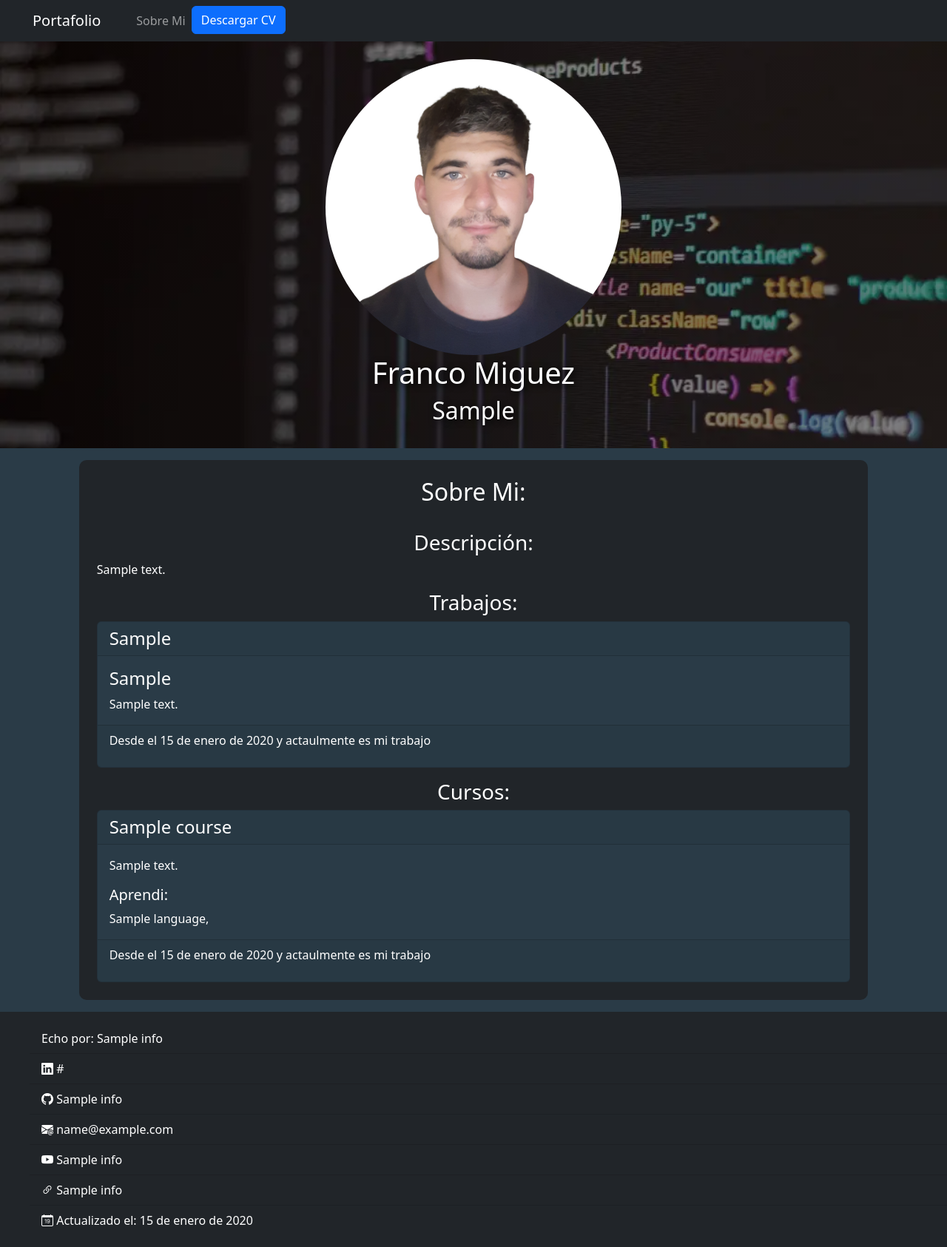
After one commit to Franco-Miguez/portafolio, a Django app: template about_me/templates/about-me.html in a window 1280 px wide. The commit adds this page. Shown: the whole page at 74% size. Run offline with Django 4.2, Linux system fonts and the light colour scheme; tables that the repository leaves empty hold one stand-in row (values such as "Sample post"); the template is opened without the code that fills it: values that come from a table or form of the project are taken from there, most other values are stand-ins (such as "Sample title", 1, 10 or a date in 2020); parts of the project's set-up code (start-up, migrations or seed data) failed here and were passed over; some libraries are stand-ins or nearby versions.

Commit message:
add tempalte about-me and config footer.html

```diff
--- a/MiPortafolio/settings.py
+++ b/MiPortafolio/settings.py
@@ -106,7 +106,7 @@ AUTH_PASSWORD_VALIDATORS = [
 # Internationalization
 # https://docs.djangoproject.com/en/4.1/topics/i18n/
 
-LANGUAGE_CODE = 'en-us'
+LANGUAGE_CODE = 'es-es'
 
 TIME_ZONE = 'UTC'
 
--- a/MiPortafolio/urls.py
+++ b/MiPortafolio/urls.py
@@ -16,11 +16,13 @@ Including another URLconf
 from django.contrib import admin
 from django.urls import path, include
 import portafolio
+import about_me
 from django.conf import settings
 
 urlpatterns = [
     path('admin/', admin.site.urls),
     path('', include('portafolio.urls')),
+    path('', include('about_me.urls')),
 ]
 
 if settings.DEBUG:
--- a/about_me/models.py
+++ b/about_me/models.py
@@ -35,9 +35,10 @@ class Course(models.Model):
 
 class Info(models.Model):
     name = models.CharField(verbose_name="Nombre completo", max_length=20)
-    image_front = models.ImageField(verbose_name="Imagen perfil", upload_to="media/image")
+    image_front = models.ImageField(verbose_name="Imagen perfil",upload_to="media/image")
     image_logo = models.ImageField(verbose_name="Imagen Logo", upload_to="media/image")
     job = models.CharField(verbose_name="Puesto", max_length=200)
+    description = RichTextField(verbose_name="Descripción", null=True)
     linkedin_link = models.URLField(verbose_name="Link Linkedin")
     linkedin_name = models.CharField(verbose_name="Nombre linkedin", max_length=50)
     github_link = models.URLField(verbose_name="Link Github")
--- /dev/null
+++ b/about_me/templates/about-me.html
@@ -0,0 +1,59 @@
+{% extends 'layout.html' %}
+
+{% block content %}
+    <div class="content d-flex justify-content-center">
+        <div class="col-12 col-md-10 bg-dark p-4 my-3" style="border-radius: 10px;">
+            <h2 class="text-center pb-4">Sobre Mi:</h2>
+            {% if not info %}
+                <h3 class="text-center">No se a agregado Información</h3>
+            {% else %}
+                <h3 class=" text-center">Descripción:</h3>
+                <p>{{info.description|safe}}</p>
+
+                <h3 class=" text-center">Trabajos:</h3>
+                {% for work in works%}
+                    <div class="card bg-dark-second mt-2">
+                        <h4 class="card-header">{{work.company}}</h4>
+                        <div class="card-body">
+                            <h4 class="card-title ">{{work.job}}</h4>
+                            <p class="card-text">{{work.description|safe}}</p>
+                        </div>
+                        <div class="card-footer">
+                            <p>
+                                Desde el {{work.start_work}}
+                                {% if work.working%}
+                                    y actaulmente es mi trabajo
+                                {% else %}
+                                    Hasta {{work.end_work}}
+                                {% endif %}
+                            </p>
+                        </div>
+                    </div>
+                {% endfor %}
+                <h3 class=" text-center mt-3">Cursos:</h3>
+                {% for course in courses%}
+                    <div class="card bg-dark-second mt-2">
+                        <h4 class="card-header">{{course.name}}</h4>
+                        <div class="card-body">
+                            <p class="card-text">{{course.description|safe}}</p>
+                            <h5>Aprendi:</h5>
+                            {% for language in course.languages.all%}
+                                <span>{{language}},</span>
+                            {% endfor %}
+                        </div>
+                        <div class="card-footer">
+                            <p>
+                                Desde el {{course.start_course}}
+                                {% if course.studying%}
+                                    y actaulmente es mi trabajo
+                                {% else %}
+                                    Hasta {{course.end_course}}
+                                {% endif %}
+                            </p>
+                        </div>
+                    </div>
+                {% endfor %}
+            {% endif %}
+        </div>
+    </div>
+{% endblock %}
--- /dev/null
+++ b/about_me/urls.py
@@ -0,0 +1,7 @@
+from django.urls import path
+from . import views
+
+urlpatterns = [
+    path('about-me/', views.index, name="about-me"),
+
+]
--- a/portafolio/templates/index.html
+++ b/portafolio/templates/index.html
@@ -3,7 +3,7 @@
 
 
 {% block content %}
-    <h2 class="text-center pt-3">Projectos:</h2>
+    <h2 class="text-center mt-4">Projectos:</h2>
     <div class="row row-cols-1 row-cols-md-3 g-4 justify-content-center py-3">
     {% if not projects %}
         <h3>No hay proyectos agregados</h3>
--- a/portafolio/templates/layout.html
+++ b/portafolio/templates/layout.html
@@ -11,7 +11,7 @@
     <link rel="stylesheet" href="{% static 'css/bootstrap.css'%}">
     <link rel="stylesheet" href="https://cdn.jsdelivr.net/npm/bootstrap-icons@1.10.3/font/bootstrap-icons.css">
     <link rel="stylesheet" href="{% static 'css/style.css'%}">
-    <script src="{% static 'js/bootstrap.js' %}"></script>
+
 
     <!-- Open Graph -->
     <meta property="og:title" content="Portafolio Franco Miguez">
@@ -29,5 +29,6 @@
     {% endblock %}
 
     {% include 'parts_web/footer.html'%}
+    <script src="{% static 'js/bootstrap.js' %}"></script>
 </body>
 </html>
--- a/portafolio/templates/parts_web/footer.html
+++ b/portafolio/templates/parts_web/footer.html
@@ -1,39 +1,39 @@
 <footer class="py-3 text-white bg-dark">
     <ul class="list-group list-group-flush">
-        <li class="list-group-item bg-dark text-white">Echo por: Franco Miguez</li>
+        <li class="list-group-item bg-dark text-white">Echo por: {{info.name}}</li>
         <li class="list-group-item bg-dark text-white">
             <i class="bi bi-linkedin"></i>
-            <a class="text-white" href="https://www.linkedin.com/in/franco-miguez98/" target="_blank">
-                /franco-miguez98
+            <a class="text-white" href="{{info.linkedin_link}}" target="_blank">
+                {{info.linkedin_name}}
             </a>
         </li>
         <li class="list-group-item bg-dark text-white">
             <i class="bi bi-github"></i>
-            <a class="text-white" href="https://github.com/Franco-Miguez" target="_blank">
-                /franco-miguez
+            <a class="text-white" href="{{info.github_link}}" target="_blank">
+                {{info.github_name}}
             </a>
         </li>
         <li class="list-group-item bg-dark text-white">
             <i class="bi bi-envelope-at-fill"></i>
-            <a class="text-white" href="mailto:contacto@franco-miguez.com" target="_blank">
-                contacto@franco-miguez.com
+            <a class="text-white" href="mailto:{{info.email}}" target="_blank">
+                {{info.email}}
             </a>
         </li>
         <li class="list-group-item bg-dark text-white">
             <i class="bi bi-youtube"></i>
-            <a class="text-white" href="https://www.youtube.com/@franco-miguez" target="_blank">
-                @franco-miguez
+            <a class="text-white" href="{{info.youtube_link}}" target="_blank">
+                {{info.youtube_name}}
             </a>
         </li>
         <li class="list-group-item bg-dark text-white">
             <i class="bi bi-link-45deg"></i>
-            <a class="text-white" href="http://www.franco-miguez.com" target="_blank">
-                franco-miguez.com
+            <a class="text-white" href="{{info.web_link}}" target="_blank">
+                {{info.web_name}}
             </a>
         </li>
         <li class="list-group-item bg-dark text-white">
             <i class="bi bi-calendar-date"></i>
-            Actualizado el: 1/23
+            Actualizado el: {{info.update}}
         </li>
     </ul>
 </footer>
--- a/portafolio/templates/parts_web/header.html
+++ b/portafolio/templates/parts_web/header.html
@@ -8,6 +8,6 @@
     </div>
     <div class="row justify-content-center">
         <h1 class="col-6 text-center">Franco Miguez</h1>
-        <h2>Bakend con Python y Django</h2>
+        <h2>{{info.job}}</h2>
     </div>
 </header>
--- a/portafolio/templates/parts_web/navbar.html
+++ b/portafolio/templates/parts_web/navbar.html
@@ -1,5 +1,5 @@
 {% load static%}
-<nav class="navbar navbar-expand-lg  navbar-dark bg-dark">
+<nav class="navbar navbar-expand-md  navbar-dark bg-dark">
     <div class="container-fluid mx-3">
       <a class="navbar-brand" href="{% url 'portafolio' %}">Portafolio</a>
       <button class="navbar-toggler" type="button" data-bs-toggle="collapse" data-bs-target="#navbarNav" aria-controls="navbarNav" aria-expanded="false" aria-label="Toggle navigation">
@@ -8,6 +8,9 @@
       <div class="collapse navbar-collapse" id="navbarNav">
         <ul class="navbar-nav">
           <li class="nav-item">
+            <a class="nav-link" href="{% url 'about-me'%}">Sobre Mi</a>
+          </li>
+          <li class="nav-item">
             <a class="btn btn-primary" aria-current="page" href="{% static 'pdf/CV.pdf'%}" target="_blank">Descargar CV</a>
           </li>
         </ul>
```
Also changed, not shown: about_me/views.py (+12 -0 lines), portafolio/views.py (+9 -2 lines), about_me/migrations/0003_info_description.py (added), portafolio/migrations/0005_alter_project_link_project.py (added).
